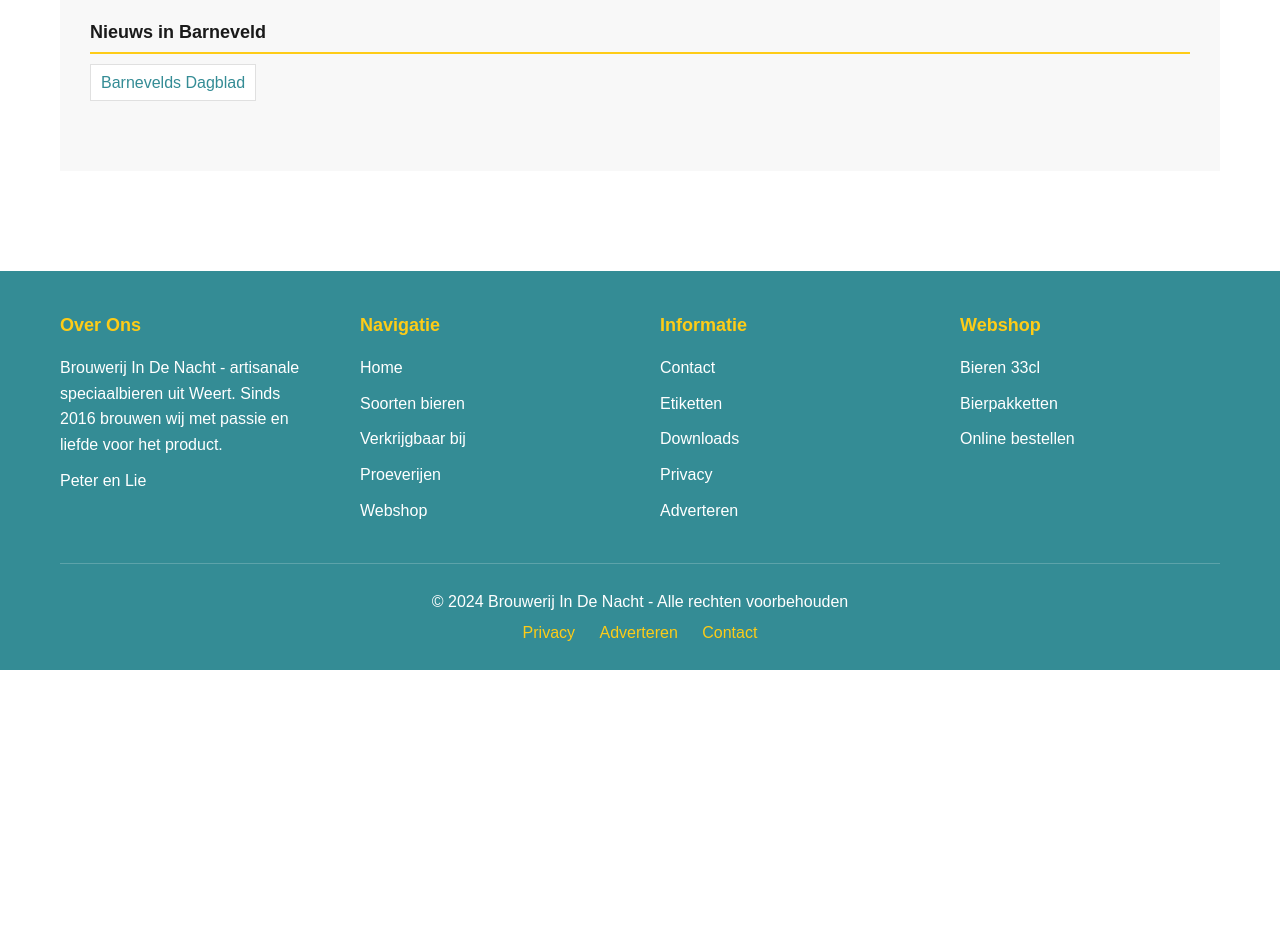
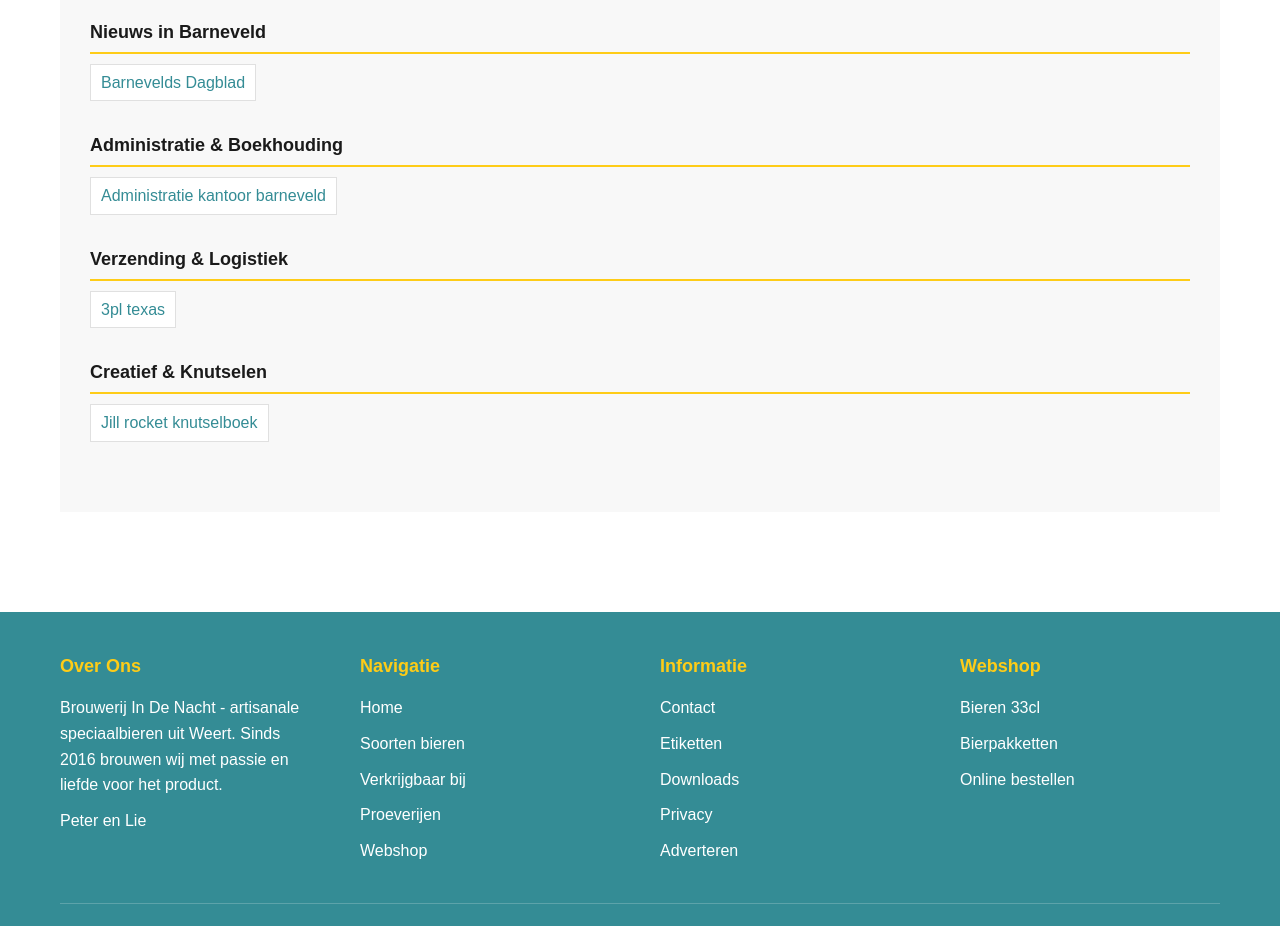
Before and after one commit to Albinht/brouwerijindenacht.nl, a website: page index.html in a window 1280 px wide. Shown: the part 2820-3746 px from the top of the page. Before the commit the page ends 3490 px from the top, so only its background shows below. Drawn offline with Linux system fonts and the light colour scheme.

Commit message:
Add additional partner links to homepage
Added three new partner categories:
- Administratie & Boekhouding: Bia-finance.nl (Administratie kantoor barneveld)
- Verzending & Logistiek: ShipSquared.com (3pl texas)
- Creatief & Knutselen: JillRocket.nl (Jill rocket knutselboek)

Co-authored-by: factory-droid[bot] <138933559+factory-droid[bot]@users.noreply.github.com>

```diff
--- a/index.html
+++ b/index.html
@@ -120,6 +120,27 @@
                         <a href="https://barneveldsdagblad.nl" rel="dofollow">Barnevelds Dagblad</a>
                     </div>
                 </div>
+
+                <div class="partner-category">
+                    <h3>Administratie & Boekhouding</h3>
+                    <div class="partner-links">
+                        <a href="https://bia-finance.nl" rel="dofollow">Administratie kantoor barneveld</a>
+                    </div>
+                </div>
+
+                <div class="partner-category">
+                    <h3>Verzending & Logistiek</h3>
+                    <div class="partner-links">
+                        <a href="https://shipsquared.com" rel="dofollow">3pl texas</a>
+                    </div>
+                </div>
+
+                <div class="partner-category">
+                    <h3>Creatief & Knutselen</h3>
+                    <div class="partner-links">
+                        <a href="https://jillrocket.nl" rel="dofollow">Jill rocket knutselboek</a>
+                    </div>
+                </div>
             </div>
         </div>
     </main>
```
